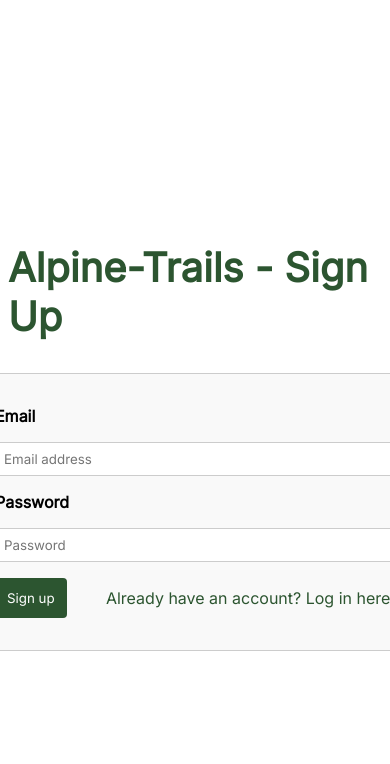
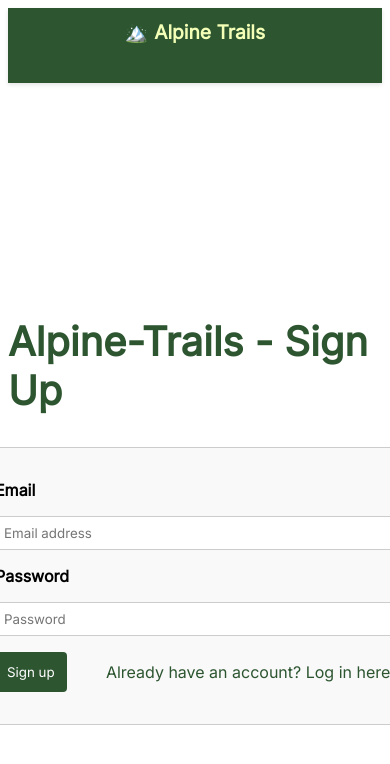
Before and after one commit to TimKast/trails-poi-frontend, a SvelteKit app: page /signup in a window 390 px wide. Shown: the top 764 px of the page. Built offline with nearby package versions, Linux system fonts and the light colour scheme; no server answers.

Commit message:
add Navbar component for improved user navigation

```diff
--- /dev/null
+++ b/src/lib/components/Navbar.svelte
@@ -0,0 +1,106 @@
+<script lang="ts">
+  import { loggedInUser } from "$lib/runes.svelte";
+</script>
+
+<nav class="navbar">
+  <div class="navbar-container">
+    <span class="navbar-brand">🏔️ Alpine Trails</span>
+
+    <div class="navbar-menu">
+      {#if loggedInUser.token}
+        <a href="/home" class="nav-link">Home</a>
+        <span class="nav-divider">|</span>
+        <a href="/" class="nav-link">{loggedInUser.email}</a>
+        <a href="/logout" class="nav-link logout-link">Logout</a>
+      {/if}
+    </div>
+  </div>
+</nav>
+
+<style>
+  .navbar {
+    height: 6vh;
+    background-color: var(--color-dark-spruce);
+    padding: 1rem 2rem;
+    box-shadow: 0 2px 4px rgba(0, 0, 0, 0.1);
+    position: sticky;
+    top: 0;
+    z-index: 100;
+  }
+
+  .navbar-container {
+    max-width: 100vw;
+    margin: 0 auto;
+    display: flex;
+    justify-content: space-between;
+    align-items: center;
+  }
+
+  .navbar-brand {
+    display: flex;
+    align-items: center;
+    gap: 0.5rem;
+    font-size: 2.5rem;
+    font-weight: 700;
+    color: var(--color-lime-cream);
+  }
+
+  .navbar-menu {
+    display: flex;
+    align-items: center;
+    gap: 1.5rem;
+  }
+
+  .nav-link {
+    color: var(--color-lime-cream);
+    text-decoration: none;
+    font-size: 1.1rem;
+    font-weight: 500;
+    transition: color 0.3s ease;
+    padding: 0.5rem 0;
+  }
+
+  .nav-link:hover {
+    color: var(--color-toasted-almond);
+  }
+
+  .logout-link {
+    background-color: var(--color-lime-cream);
+    color: var(--color-dark-spruce);
+    padding: 0.5rem 1rem;
+    border-radius: 4px;
+    font-weight: 600;
+  }
+
+  .logout-link:hover {
+    background-color: var(--color-golden-earth);
+    color: var(--color-lime-cream);
+  }
+
+  .nav-divider {
+    color: var(--color-muted-teal);
+    opacity: 0.6;
+  }
+
+  @media (max-width: 600px) {
+    .navbar {
+      padding: 0.75rem 1rem;
+    }
+
+    .navbar-container {
+      flex-direction: column;
+      gap: 0.75rem;
+    }
+
+    .navbar-brand {
+      font-size: 1.2rem;
+    }
+
+    .navbar-menu {
+      gap: 1rem;
+      width: 100%;
+      justify-content: center;
+      flex-wrap: wrap;
+    }
+  }
+</style>
--- a/src/routes/+layout.svelte
+++ b/src/routes/+layout.svelte
@@ -1,5 +1,6 @@
 <script lang="ts">
   import favicon from "$lib/assets/favicon.svg";
+  import Navbar from "$lib/components/Navbar.svelte";
   import "../app.css";
   import { loggedInUser } from "$lib/runes.svelte";
   export let data: any;
@@ -16,11 +17,5 @@
   <link rel="icon" href={favicon} />
 </svelte:head>
 
-<div>
-  {#if loggedInUser.token}
-    <a data-sveltekit-preload-data="tap" class="navbar-item" href="/logout">
-      Logout [{loggedInUser.email}]</a
-    >
-  {/if}
-  <slot />
-</div>
+<Navbar />
+<slot />
```
